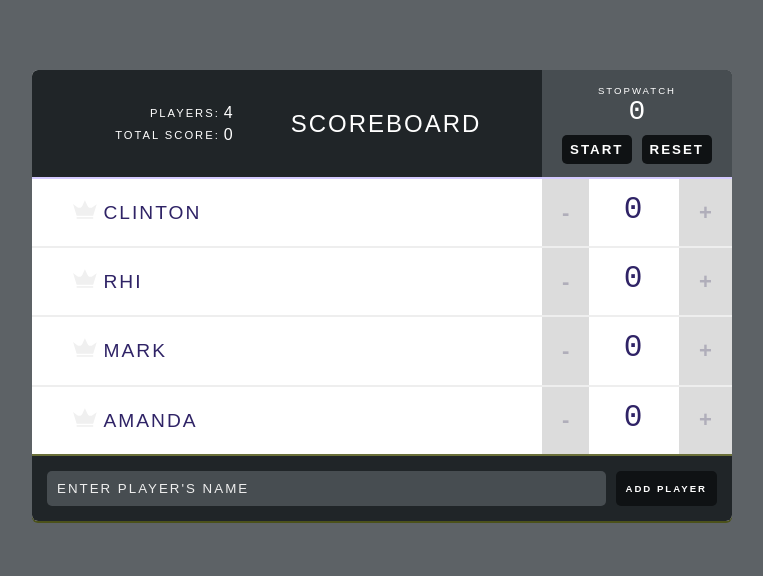
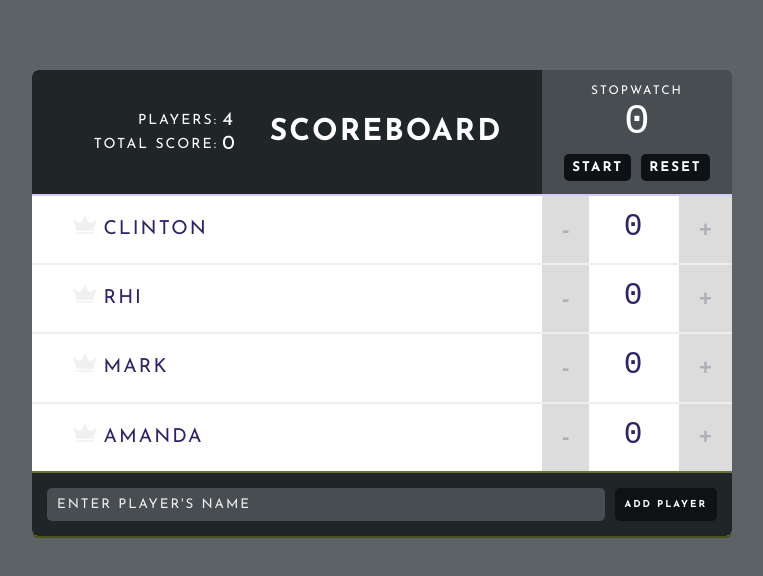
Before and after one commit to clintonhays/react-scoreboard, a React (Create React App) app: page / in a window 1280 px wide. Shown: the top 576 px of the page, without its empty margins (258-1021 px from the left). Built offline with nearby package versions, Linux system fonts and the light colour scheme.

Commit message:
add font

```diff
--- a/src/App.css
+++ b/src/App.css
@@ -1,13 +1,16 @@
+@import url('https://fonts.googleapis.com/css2?family=Josefin+Sans:ital,wght@0,300;0,400;0,700;1,300&display=swap');
+
 /* ELEMENT STYLES -------------------- */
 
 body {
   background: #5d6266;
-  font-family: arial;
+  font-family: 'Josefin Sans', sans-serif;
   text-transform: uppercase;
 }
 
 header {
   color: #fff;
+  font-size: 1.25rem;
   padding: 5px 10px;
   text-align: center;
   display: flex;
@@ -20,7 +23,8 @@
   flex-grow: 1;
   font-size: 1.5em;
   letter-spacing: 2px;
-  font-weight: normal;
+  font-weight: bold;
+  font-family: 'Josefin Sans', sans-serif;
 }
 
 /* FORMS */
@@ -41,6 +45,7 @@
   text-shadow: none;
   text-transform: uppercase;
   color: #eee;
+  font-family: 'Josefin Sans', sans-serif;
   letter-spacing: 2px;
   outline: none;
 }
@@ -63,6 +68,7 @@
   border-radius: 5px;
   border: none;
   color: #fff;
+  font-family: 'Josefin Sans', sans-serif;
   letter-spacing: 2px;
   font-weight: bold;
   text-shadow: none;
@@ -186,6 +192,7 @@
   padding: 7px 8px;
   border: none;
   color: #fff;
+  font-family: 'Josefin Sans', sans-serif;
   letter-spacing: 2px;
   font-weight: bold;
   text-shadow: none;
```
